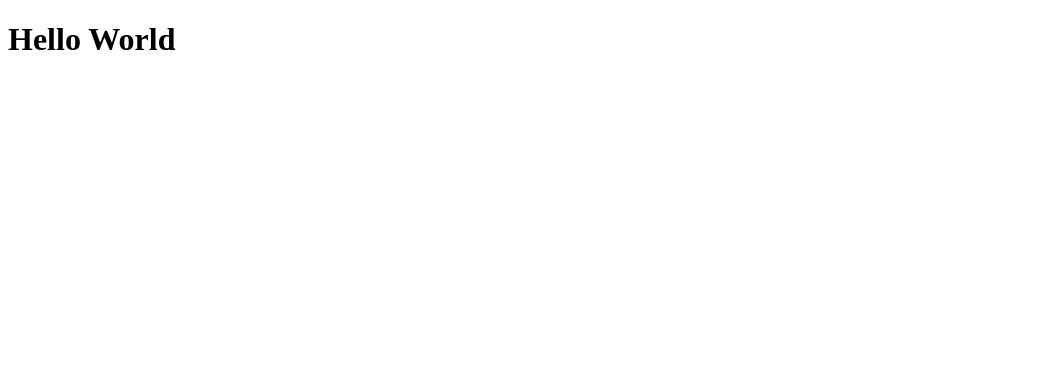
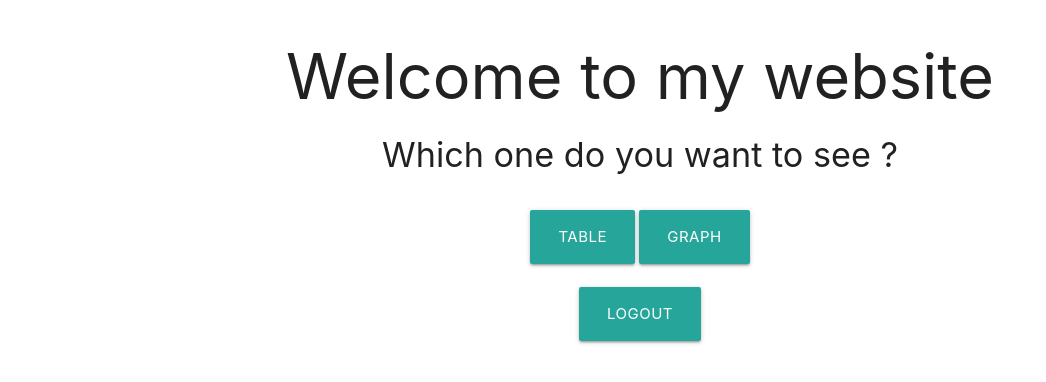
Before and after one commit to Satriokml/Pweb, a plain HTML site: page index.html in a window 1280 px wide. Shown: the whole page, without its empty margins (0-1046 px from the left). Drawn offline with nearby package versions, Linux system fonts and the light colour scheme.

Commit message:
Update index.html

```diff
--- a/index.html
+++ b/index.html
@@ -1,9 +1,26 @@
 <!DOCTYPE html>
 <html>
-    <head>
-        <title>web satrio</title>
-    </head>
-    <body>
-        <h1>Hello World</h1>
-    </body>
+  <head>
+    <!--Import Google Icon Font-->
+    <link href="https://fonts.googleapis.com/icon?family=Material+Icons" rel="stylesheet">
+    <!--Import materialize.css-->
+    <link type="text/css" rel="stylesheet" href="css/materialize.min.css"  media="screen,projection"/>
+    <link rel="stylesheet" href="css/style.css">
+
+    <!--Let browser know website is optimized for mobile-->
+    <meta name="viewport" content="width=device-width, initial-scale=1.0"/>
+  </head>
+  <body>
+    <center>
+        <h1>Welcome to my website</h1>
+        <h4>Which one do you want to see ?</h4>
+        <br>
+        <a href="table.html" class="waves-effect waves-light btn-large">Table</a>
+        <a href="graph.html" class="waves-effect waves-light btn-large">Graph</a>
+        <br><br>
+        <a href="login.html" class="waves-effect waves-light btn-large">Logout</a>
+    </center>
+    <!--JavaScript at end of body for optimized loading-->
+    <script type="text/javascript" src="js/materialize.min.js"></script>
+  </body>
 </html>
```
